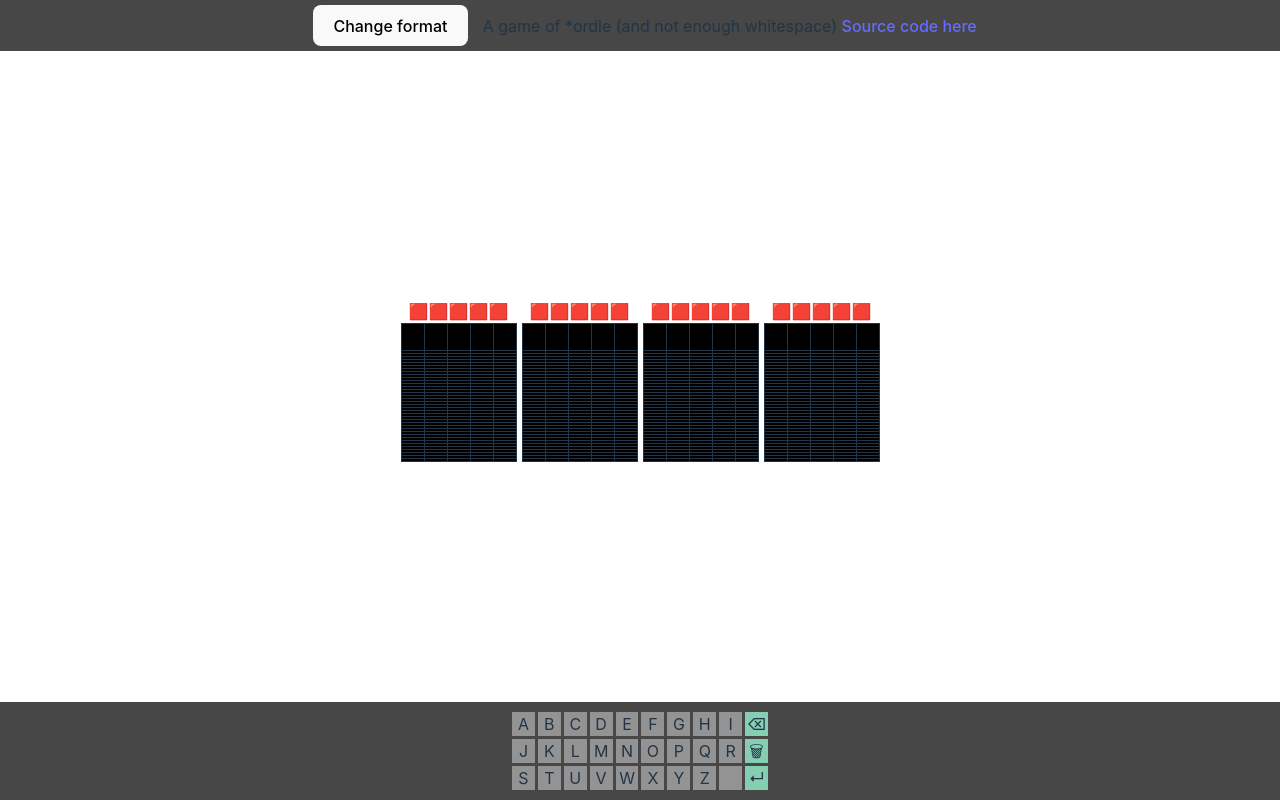
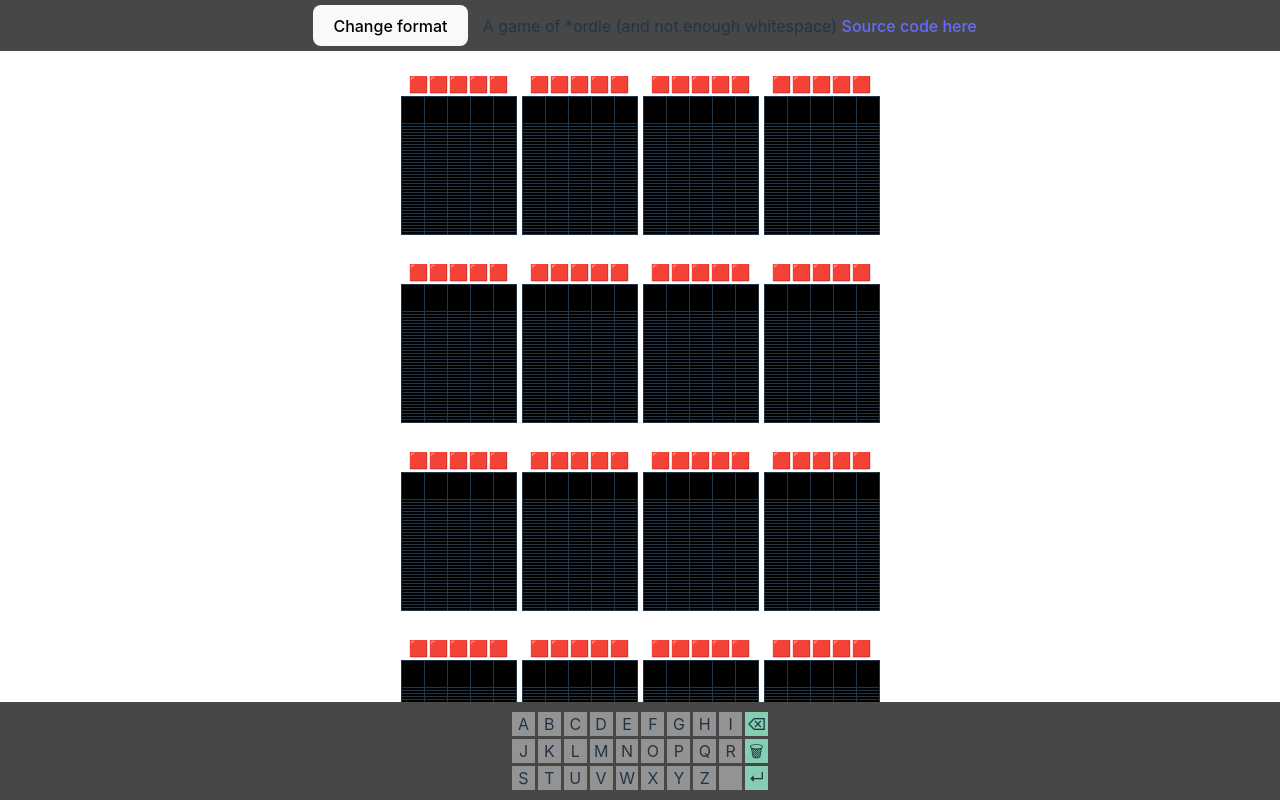
Before and after one commit to NotUnlikeTheWaves/hordle, a React (Vite) app: page / in a window 1280 px wide. Shown: the top 800 px of the page. Built offline with nearby package versions, Linux system fonts and the light colour scheme.

Commit message:
Undo testing mode

```diff
--- a/src/App.tsx
+++ b/src/App.tsx
@@ -7,8 +7,8 @@ import { WordList } from './WordList'
 import { getWordList } from './Random'
 
 
-// const activeWords = getWordList()
-const activeWords = ["LIBEL", "HELLO", "THERE", "BRIEF"] // testing mode
+const activeWords = getWordList()
+// const activeWords = ["LIBEL", "HELLO", "THERE", "BRIEF"] // testing mode
 
 function showGameWon(gameState: GameState): React.ReactElement {
   return (
```
